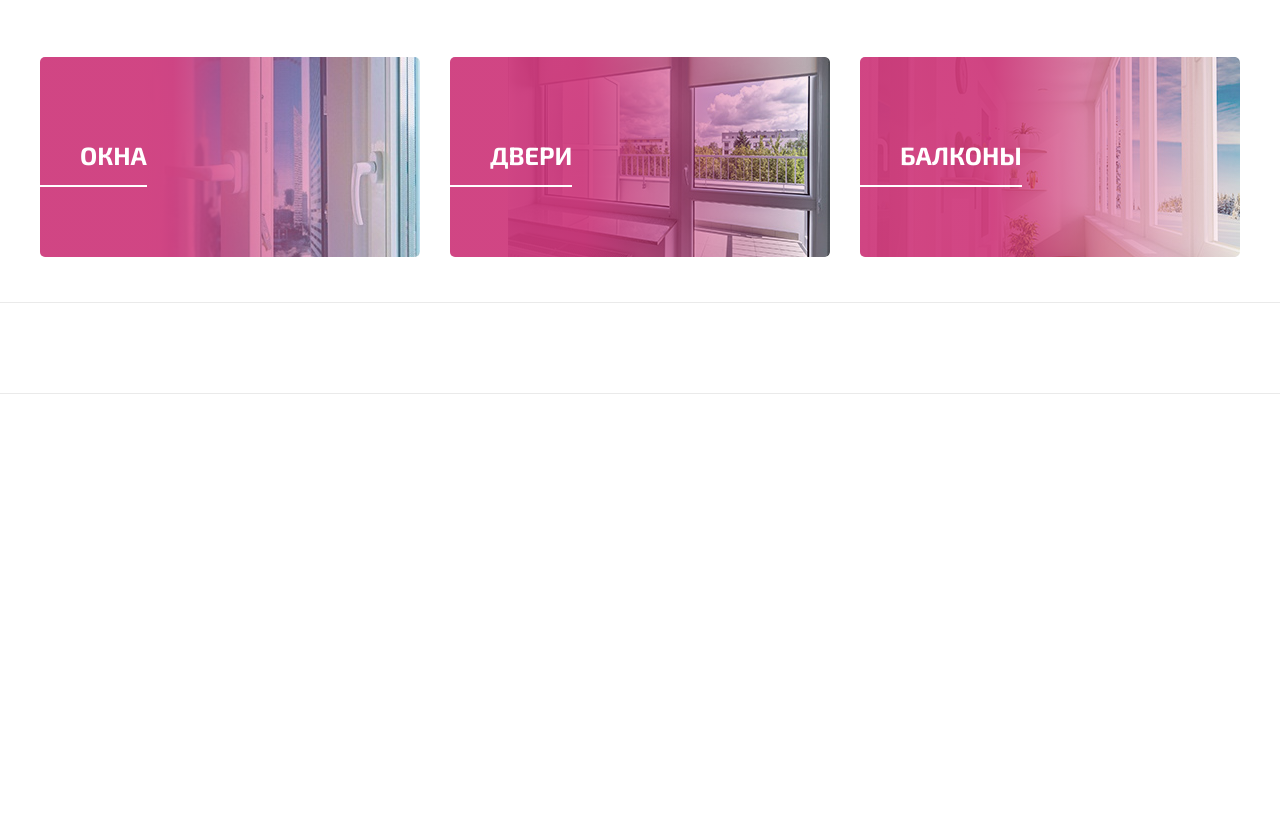
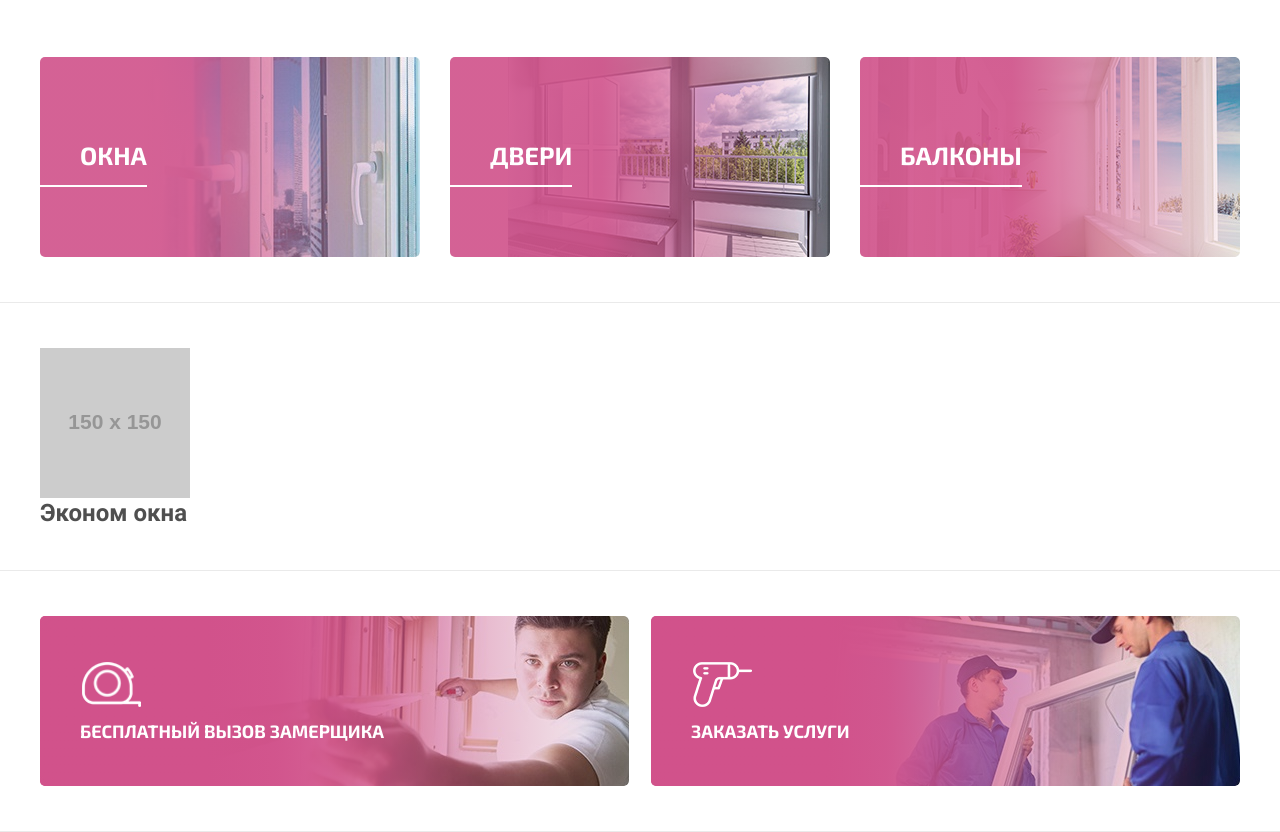
Before and after one commit to IHardi-web/azbuka-okna, a plain HTML site: page index.html in a window 1280 px wide. Shown: the part 796-1628 px from the top of the page. Before the commit the page ends 1190 px from the top, so only its background shows below. Drawn offline with Linux system fonts and the light colour scheme; placeholder pictures from the web are drawn by us.

Commit message:
section 3 done

```diff
--- a/css/main.scss
+++ b/css/main.scss
@@ -27,9 +27,10 @@ $pink-light: #ce4180;
 $pink-lighter:#d1528b;
 $pink-lightest: #f89ec6;
 
+$shadow: 0px 0px 31.96px 2.04px rgba(88, 79, 85, 0.41);
+$border: 1px solid $grey-400;
+$gradient: linear-gradient(90deg, rgba($pink-lighter , 0.9) 40%, transparent 100%);
 
-$border: 1px solid $grey-400;
-$gradient: linear-gradient(90deg, rgba($pink ,0.9) 35%, transparent 100%);
 
 html {
   scroll-behavior: smooth;
@@ -233,7 +234,7 @@ body {
     width: 750px;
     height: 174px;
     padding: 45px 15px 0;
-    box-shadow: 0px 0px 31.96px 2.04px rgba(88, 79, 85, 0.41);
+    box-shadow: $shadow;
     background-color: #fbfbfb;
     position: absolute;
     top: 377px;
@@ -297,22 +298,40 @@ body {
 .card {
   display: flex;
   justify-content: space-between;
-  margin: 0 -15px;
 
   &__item {
+    display: block;
     margin: 0 15px;
     position: relative;
+    overflow: hidden;
+    border-radius: 5px;
+    transition: .3s;
 
     &:after {
       content: "";
-      width: 380px;
-      height: 200px;
+      width: 100%;
+      height: 100%;
       display: block;
       position: absolute;
-      background: $gradient;
       top: 0;
       left: 0;
-      border-radius: 5px;
+      background: $gradient;
+    }
+
+    &:first-child, &:last-child {
+      margin: 0;
+    }
+
+    &:hover {
+      box-shadow: $shadow;
+    }
+
+    &--wide {
+      width: 589px;
+
+      .card__content {
+        top: 27%;
+      }
     }
   }
 
@@ -320,7 +339,7 @@ body {
     display: block;
     max-width: 100%;
     height: auto;
-    border-radius: 5px;
+    object-fit: cover;
   }
 
   &__content {
@@ -330,6 +349,7 @@ body {
     left: 0;
     top: 43%;
     z-index: 1;
+
   }
 
   &__title {
@@ -345,6 +365,16 @@ body {
     &--no-border {
       padding-bottom: 0;
       border: 0;
+      font-family: $exo-2;
+      font-size: 1.8rem;
     }
   }
+
+  &__icon {
+    width: 59px;
+    height: auto;
+    display: block;
+    margin-left: 4.2rem;
+    margin-bottom: 1.5rem;
+  }
 }
--- a/index.html
+++ b/index.html
@@ -128,8 +128,8 @@
         <div class="mySlides fade carousel__item">
           <img src="img/header/3.jpg" class="carousel__image" alt="">
           <div class="carousel__content">
-            <h2 class="carousel__title">Скидки на окна до 50% </h2>
-            <h3 class="carousel__subtitle">Торопитесь оставить заявку! Предложение ограничено</h3>
+            <h2 class="carousel__title">Москитная сетка в подарок</h2>
+            <h3 class="carousel__subtitle">всю весну при заказе окон</h3>
           </div>
         </div>
       </div>
@@ -146,27 +146,43 @@
     <section class="section">
       <div class="container">
         <div class="card">
-          <div class="card__item">
+          <a href="#" class="card__item">
             <img src="img/section_1/1.jpg" alt="" class="card__image">
 
             <div class="card__content">
               <h2 class="card__title">Окна</h2>
             </div>
-          </div>
+          </a>
 
-          <div class="card__item">
+          <a href="#" class="card__item">
             <img src="img/section_1/2.jpg" alt="" class="card__image">
 
             <div class="card__content">
               <h2 class="card__title">Двери</h2>
             </div>
-          </div>
+          </a>
 
-          <div class="card__item">
+          <a href="#" class="card__item">
             <img src="img/section_1/3.jpg" alt="" class="card__image">
 
             <div class="card__content">
               <h2 class="card__title">Балконы</h2>
+            </div>
+          </a>
+        </div>
+      </div>
+    </section>
+
+    <section class="section">
+      <div class="container">
+        <div class="product row">
+          <div class="product__item">
+            <img src="https://placehold.it/150x150" alt="" class="product__image">
+
+            <h2 class="product__title">Эконом окна</h2>
+
+            <div class="product__desc">
+
             </div>
           </div>
         </div>
@@ -175,11 +191,28 @@
 
     <section class="section">
       <div class="container">
+        <div class="card">
+          <a href="#" class="card__item card__item--wide">
+            <img src="img/section_3/1.jpg" alt="" class="card__image">
 
+            <div class="card__content">
+              <img src="img/section_3/icon-1.png" alt="" class="card__icon">
+              <h2 class="card__title card__title--no-border">Бесплатный вызов замерщика</h2>
+            </div>
+          </a>
+
+          <a href="#" class="card__item card__item--wide">
+            <img src="img/section_3/2.jpg" alt="" class="card__image">
+
+            <div class="card__content">
+              <img src="img/section_3/icon-2.png" alt="" class="card__icon">
+              <h2 class="card__title card__title--no-border">заказать услуги</h2>
+            </div>
+          </a>
+
+        </div>
       </div>
     </section>
-
-
 
 
 
```
Also changed, not shown: css/main.css, img/section_2/1.png (added), img/section_3/1.jpg (added), img/section_3/2.jpg (added), img/section_3/icon-1.png (added), img/section_3/icon-2.png (added), 1 other file.
